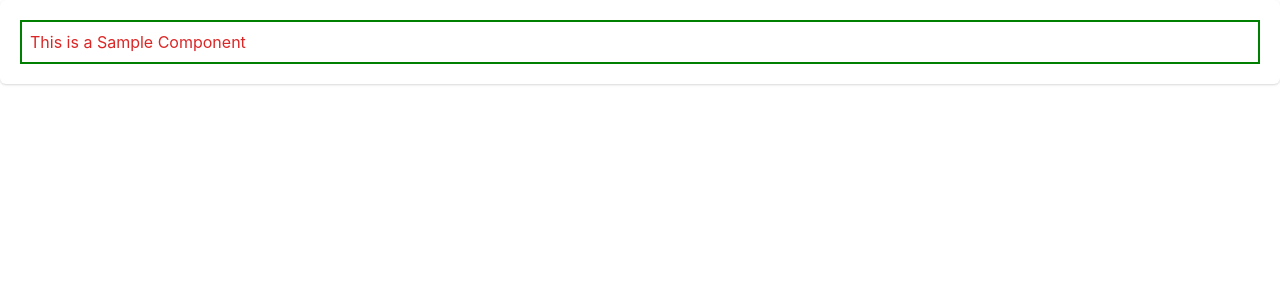
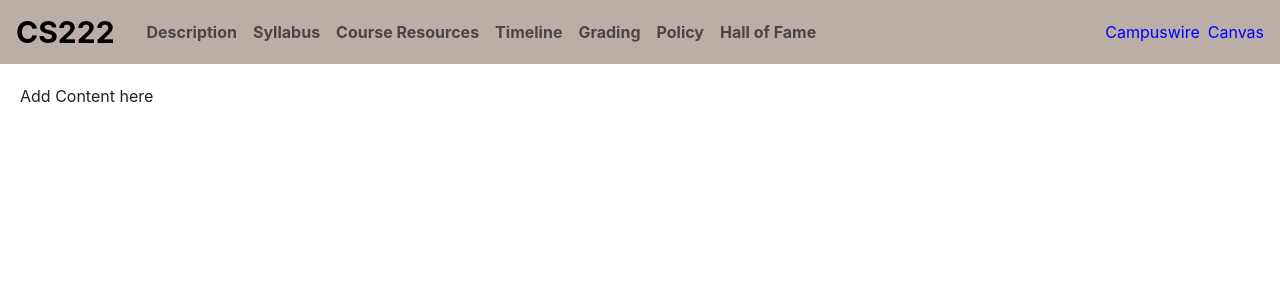
Before and after one commit to CS222-UIUC-INFRA/course-website, a Next.js app: page / in a window 1280 px wide. Shown: the top 300 px of the page. Built offline with nearby package versions, Linux system fonts and the light colour scheme.

Commit message:
add navigation bar for desktop and mobile

```diff
--- a/package.json
+++ b/package.json
@@ -9,6 +9,7 @@
     "lint": "next lint"
   },
   "dependencies": {
+    "@chakra-ui/icons": "^2.1.1",
     "@chakra-ui/react": "^2.8.1",
     "@emotion/react": "^11.11.1",
     "@emotion/styled": "^11.11.0",
@@ -16,7 +17,8 @@
     "next": "13.5.4",
     "prop-types": "^15.8.1",
     "react": "^18",
-    "react-dom": "^18"
+    "react-dom": "^18",
+    "react-icons": "^4.11.0"
   },
   "devDependencies": {
     "@typescript-eslint/eslint-plugin": "^6.7.5",
--- a/src/app/globals.css
+++ b/src/app/globals.css
@@ -98,3 +98,8 @@ a:visited:not(#exclude) {
     color: blue;
     cursor: pointer;
 }
+
+.link {
+    color: #4A4646 !important;
+    font-weight: bold;
+}
--- a/src/app/layout.js
+++ b/src/app/layout.js
@@ -1,5 +1,7 @@
 import { ChakraProvider } from '@chakra-ui/react';
 import './globals.css';
+import NavBar from '@/components/navbar/navbar';
+import MobileNavBar from '@/components/navbar/mobileNavbar';
 
 export const metadata = {
     title: 'CS222@UIUC',
@@ -9,7 +11,15 @@ export const metadata = {
 export default function RootLayout({ children }) {
     return (
         <html lang="en">
-            <body><ChakraProvider>{children}</ChakraProvider></body>
+            <body>
+                <ChakraProvider>
+                    <NavBar className='hidden sm:block'/>
+                    <MobileNavBar className='sm:hidden'/>
+                    <div style={{ margin: '20px' }}>
+                    {children}
+                    </div>
+                </ChakraProvider>
+            </body>
         </html>
     );
 }
--- a/src/app/page.js
+++ b/src/app/page.js
@@ -1,17 +1,7 @@
-import SampleComponent from '@/components/SampleComponent/SampleComponent';
-import Image from 'next/image';
-import { ChakraProvider } from '@chakra-ui/react'
-
-// Added this for testing, can be removed later
-import { Card, CardBody } from '@chakra-ui/react'
-
 export default function Home() {
     return (
-            <Card>
-                <CardBody>
-                    {/* Delete the SampleComponent before starting work on the page */}
-                    <SampleComponent samplePropTitle="This is a Sample Component" />
-                </CardBody>
-            </Card>
+        <div>
+            Add Content here
+        </div>
     );
 }
--- a/src/components/SampleComponent/SampleComponent.jsx
+++ /dev/null
@@ -1,17 +0,0 @@
-import React from "react";
-import PropTypes from "prop-types";
-import styles from "./SampleComponent.module.css";
-
-export default function SampleComponent({ samplePropTitle }) {
-    return (
-        // This is how you use module scoped CSS (use this method only if TailwindCSS isn't able to handle the usecase)
-        <div className={styles.parent}>
-            {/* This is how you use TailwindCSS */}
-            <h1 className="text-red-600">{samplePropTitle}</h1>
-        </div>
-    );
-}
-
-SampleComponent.propTypes = {
-    samplePropTitle: PropTypes.string.isRequired,
-};
--- a/src/components/SampleComponent/SampleComponent.module.css
+++ /dev/null
@@ -1,4 +0,0 @@
-.parent {
-    border: 2px solid green;
-    padding: 8px;
-}
--- /dev/null
+++ b/src/components/navbar/mobileNavbar.jsx
@@ -0,0 +1,127 @@
+'use client'
+
+import React from 'react'
+import {
+  IconButton,
+  Box,
+  CloseButton,
+  Flex,
+  useColorModeValue,
+  Text,
+  Drawer,
+  DrawerContent,
+  useDisclosure,
+
+} from '@chakra-ui/react'
+import {
+  FiMenu,
+} from 'react-icons/fi'
+import Link from 'next/link'
+
+
+const Links = [
+  { name: 'Description', href: '/description' },
+  { name: 'Syllabus', href: '/syllabus' },
+  { name: 'Course Resources', href: '/course-resources' },
+  { name: 'Timeline', href: '/timeline' },
+  { name: 'Grading', href: '/grading' },
+  { name: 'Policy', href: '/policy' },
+  { name: 'Hall of Fame', href: '/hall-of-fame' },
+]
+
+export default function MobileNavBar() {
+  const { isOpen, onOpen, onClose } = useDisclosure()
+  return (
+    <Box bg={useColorModeValue('gray.100', 'gray.900')} className='sm:hidden'>
+      <SidebarContent onClose={() => onClose} display={{ base: 'none', md: 'block' }} />
+      <Drawer
+        isOpen={isOpen}
+        placement="left"
+        onClose={onClose}
+        returnFocusOnClose={false}
+        onOverlayClick={onClose}
+        size="full">
+        <DrawerContent>
+          <SidebarContent onClose={onClose} />
+        </DrawerContent>
+      </Drawer>
+      <MobileNav display={{ base: 'flex', md: 'none' }} onOpen={onOpen} />
+    </Box>
+  )
+}
+
+const SidebarContent = ({ onClose, ...rest }) => {
+  return (
+    <Box
+      minH="100vh"
+      minW="100vh"
+      bg={'#D9D9D9'}
+      borderRight="1px"
+      borderRightColor={useColorModeValue('gray.200', 'gray.700')}
+      pos="fixed"
+      {...rest}>
+      <Flex
+        alignItems="center"
+        bg={'#D6D9B4'}
+        borderBottomWidth="1px"
+        width={'800px'}
+        borderBottomColor={useColorModeValue('gray.200', 'gray.700')}
+      >
+        <Flex bg={'#D6D9B4'} h="20" alignItems="center" mx="8" justifyContent="space-between">
+          <Flex w='300px'>
+            <Text fontSize="2xl" fontFamily="monospace" fontWeight="bold">
+              CS222
+            </Text>
+          </Flex>
+          <CloseButton onClick={onClose} />
+        </Flex>
+      </Flex>
+      {Links.map((link) => (
+        <NavLink key={link.name} onClick={onClose} onOverlayClick={onClose} href={link.href} name={link.name}>{link}</NavLink>
+      ))}
+    </Box>
+  )
+}
+
+const NavLink = ({ href, name, onClick }) => {
+  return (
+    <Flex
+      align="center"
+      p="4"
+      mx="4"
+      borderRadius="lg"
+      role="group"
+    >
+      <Link
+        className="link"
+        href={href} onClick={onClick}>
+        {name}
+      </Link>
+    </Flex>
+  )
+}
+
+const MobileNav = ({ onOpen, ...rest }) => {
+  return (
+    <Flex
+      ml={{ base: 0, md: 60 }}
+      px={{ base: 4, md: 24 }}
+      height="20"
+      alignItems="center"
+      bg={'#D6D9B4'}
+      borderBottomWidth="1px"
+      borderBottomColor={useColorModeValue('gray.200', 'gray.700')}
+      justifyContent="flex-start"
+      {...rest}>
+      <IconButton
+        variant="outline"
+        onClick={onOpen}
+        aria-label="open menu"
+        icon={<FiMenu />}
+      />
+      <Text fontSize="2xl" ml="8" fontFamily="monospace" fontWeight="bold">
+        CS222
+      </Text>
+    </Flex>
+  )
+}
--- /dev/null
+++ b/src/components/navbar/navbar.jsx
@@ -0,0 +1,60 @@
+'use client'
+
+import {
+  Box,
+  Flex,
+  HStack,
+} from '@chakra-ui/react'
+import Link from 'next/link'
+
+
+const Links = [
+  { name: 'Description', href: '/description' },
+  { name: 'Syllabus', href: '/syllabus' },
+  { name: 'Course Resources', href: '/course-resources' },
+  { name: 'Timeline', href: '/timeline' },
+  { name: 'Grading', href: '/grading' },
+  { name: 'Policy', href: '/policy' },
+  { name: 'Hall of Fame', href: '/hall-of-fame' },
+]
+const NavLink = (props) => {
+  const { children } = props
+
+  return (
+    <Link
+      className="link"
+      href={children.href}>
+      {children.name}
+    </Link>
+  )
+}
+
+export default function NavBar() {
+
+  return (
+    <>
+      <Box bg={'#BAAEA7'} px={4} className='hidden sm:block'>
+        <Flex h={16} alignItems={'center'} justifyContent={'space-between'}>
+          <HStack spacing={8} alignItems={'center'}>
+            <Box color={'black'}><span style={{ fontSize: '30px' }}><b>CS222</b></span></Box>
+            <HStack as={'nav'} spacing={4} display={{ base: 'none', md: 'flex' }}>
+              {Links.map((link) => (
+                <NavLink key={link.name}>{link}</NavLink>
+              ))}
+            </HStack>
+          </HStack>
+          <HStack>
+            {/* add link to course campuswire */}
+            <Link href='https://chakra-ui.com'>
+              Campuswire
+            </Link>
+            {/* add link to course canvas page */}
+            <Link href='https://chakra-ui.com'>
+              Canvas
+            </Link>
+          </HStack>
+        </Flex>
+      </Box>
+    </>
+  )
+}
```
Also changed, not shown: 2 other files (tests, documents, lock files or other folders).
